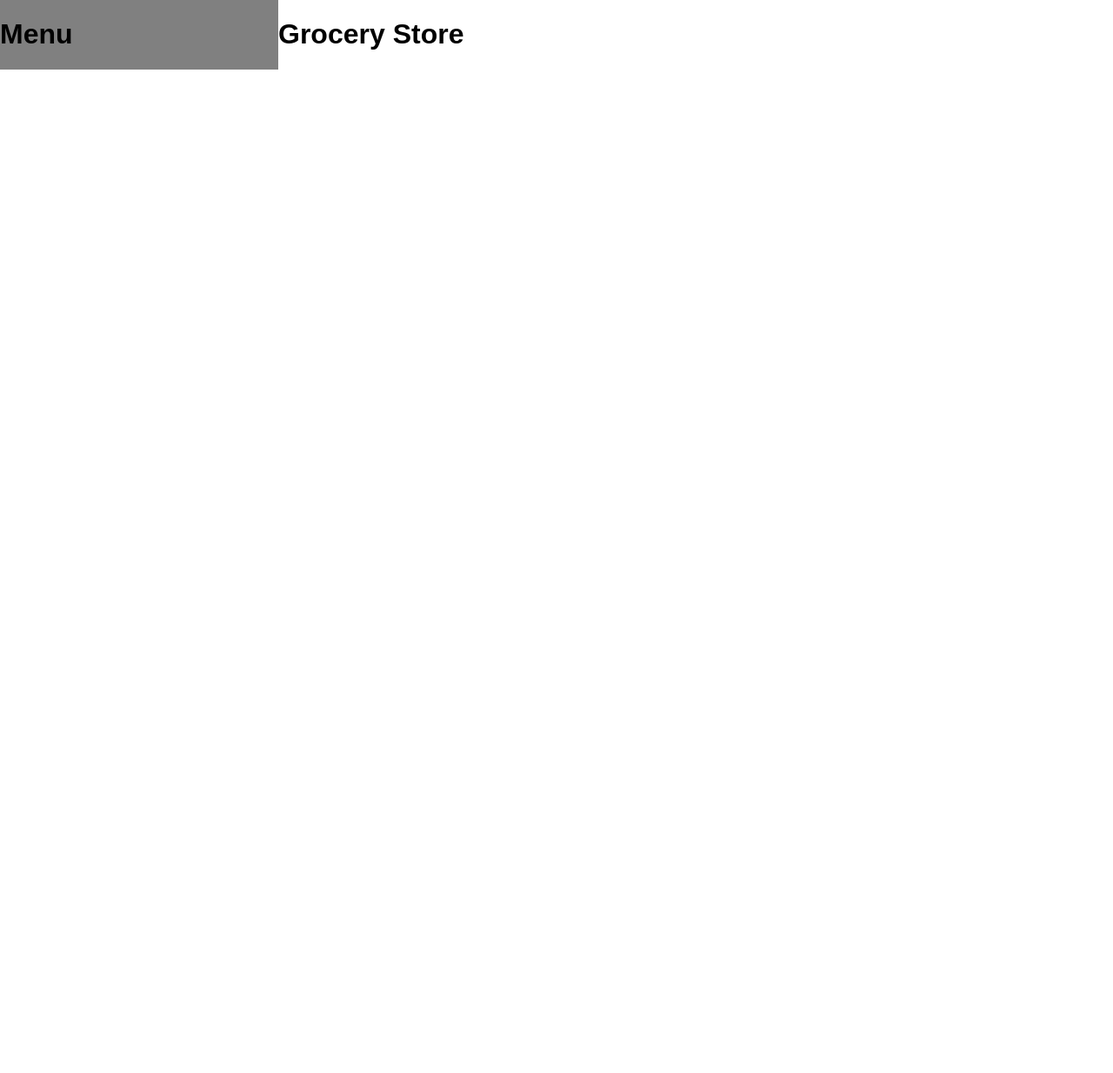
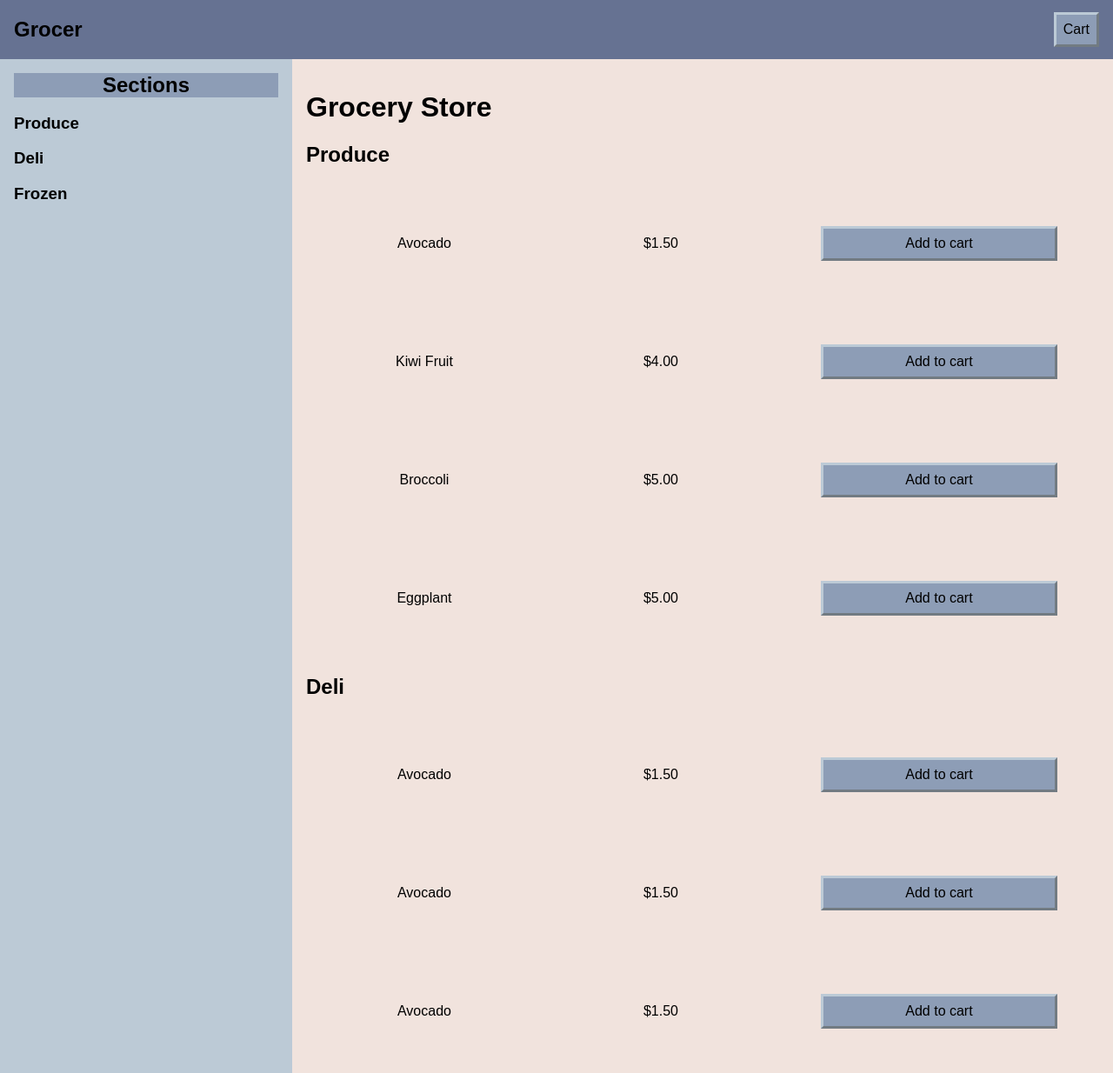
Before and after one commit to Maighdlyn/phase-2-challenge, a plain HTML site: page part-3/index.html in a window 1280 px wide. Shown: the top 1234 px of the page at 87% size. Before the commit the page ends 800 px from the top, so only its background shows below. Drawn offline with Linux system fonts and the light colour scheme; a web font is replaced by a local one.

Commit message:
Add color palette and formatting

```diff
--- a/part-3/index.html
+++ b/part-3/index.html
@@ -6,12 +6,72 @@
     <link href="https://fonts.googleapis.com/css?family=Jaldi" rel="stylesheet">
 	</head>
 	<body>
+    <div class = " header row">
+      <h2> Grocer </h2>
+      <button> Cart </button>
+    </div>
     <div class = "row">
-    <div id = "left-column">
-      <h1> Menu </h1>
+    <div class = "left-column">
+      <h2 class = "menu-title"> Sections </h2>
+      <h3>Produce</h3>
+      <h3>Deli</h3>
+      <h3>Frozen</h3>
     </div>
-    <div id = "right-column">
+    <div class = "right-column">
       <h1> Grocery Store </h1>
+      <h2> Produce </h2>
+      <div class = "row align-center">
+        <p class = "item-name">Avocado</p>
+        <p class = "item-price">$1.50</p>
+        <button class = "add-to-cart"> Add to cart </button>
+      </div>
+      <div class = "row align-center">
+        <p class = "item-name">Kiwi Fruit</p>
+        <p class = "item-price">$4.00</p>
+        <button class = "add-to-cart"> Add to cart </button>
+      </div>
+      <div class = "row align-center">
+        <p class = "item-name">Broccoli</p>
+        <p class = "item-price">$5.00</p>
+        <button class = "add-to-cart"> Add to cart </button>
+      </div>
+      <div class = "row align-center">
+        <p class = "item-name">Eggplant</p>
+        <p class = "item-price">$5.00</p>
+        <button class = "add-to-cart"> Add to cart </button>
+      </div>
+      <h2> Deli </h2>
+      <div class = "row align-center">
+        <p class = "item-name">Avocado</p>
+        <p class = "item-price">$1.50</p>
+        <button class = "add-to-cart"> Add to cart </button>
+      </div>
+      <div class = "row align-center">
+        <p class = "item-name">Avocado</p>
+        <p class = "item-price">$1.50</p>
+        <button class = "add-to-cart"> Add to cart </button>
+      </div>
+      <div class = "row align-center">
+        <p class = "item-name">Avocado</p>
+        <p class = "item-price">$1.50</p>
+        <button class = "add-to-cart"> Add to cart </button>
+      </div>
+      <h2> Frozen </h2>
+      <div class = "row align-center">
+        <p class = "item-name">Avocado</p>
+        <p class = "item-price">$1.50</p>
+        <button class = "add-to-cart"> Add to cart </button>
+      </div>
+      <div class = "row align-center">
+        <p class = "item-name">Avocado</p>
+        <p class = "item-price">$1.50</p>
+        <button class = "add-to-cart"> Add to cart </button>
+      </div>
+      <div class = "row align-center">
+        <p class = "item-name">Avocado</p>
+        <p class = "item-price">$1.50</p>
+        <button class = "add-to-cart"> Add to cart </button>
+      </div>
     </div>
   </div>
 	</body>
--- a/part-3/style.css
+++ b/part-3/style.css
@@ -3,17 +3,59 @@ body {
   margin: 0;
 }
 
-#left-column{
-  background-color: grey;
-  width: 25%
-}
-
-#right-column{
-  background-color: white;
-  width: 75%
+button {
+  padding: .5em;
+  font-size: 1em;
+  background-color: #8d9db6;
+  border: 3px outset #bccad6;
 }
 
 .row {
 	display: flex;
 	flex-direction: row;
 }
+
+.align-center{
+  align-items: center;
+}
+
+.header{
+  background-color: #667292;
+  padding: 0em 1em;
+  justify-content: space-between;
+  align-items: center;
+}
+
+.left-column{
+  background-color: #bccad6;
+  width: 25%;
+  padding: 1em;
+}
+
+.menu-title{
+  background-color: #8d9db6;
+  margin: 0;
+  text-align: center;
+}
+
+.right-column{
+  background-color: #f1e3dd;
+  padding: 1em;
+  width: 75%;
+}
+
+.item-name{
+  width: 30%;
+  text-align: center;
+}
+
+.item-price{
+  width: 30%;
+  text-align: center;
+
+}
+
+.add-to-cart{
+  margin: 3em;
+  width: 30%;
+}
```
